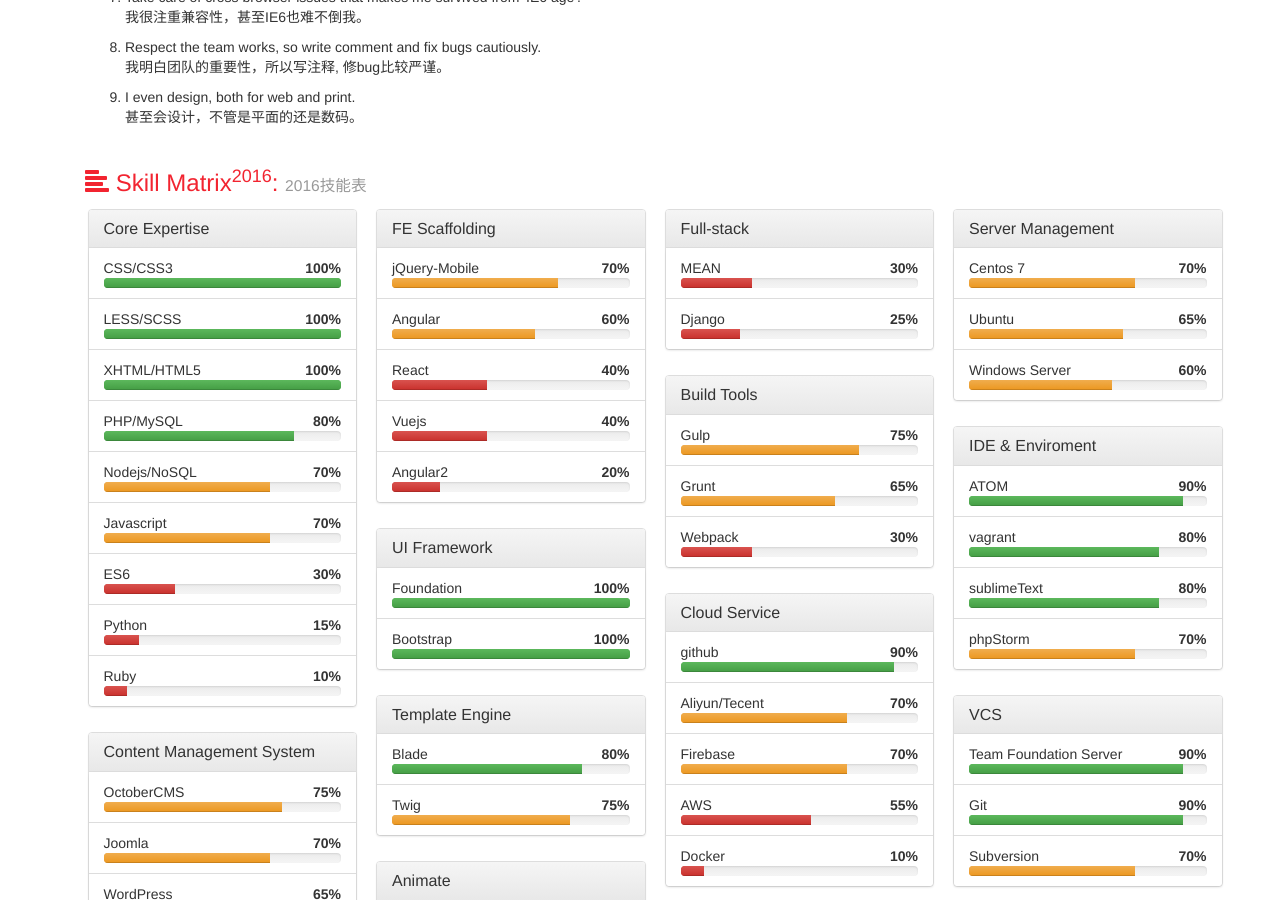
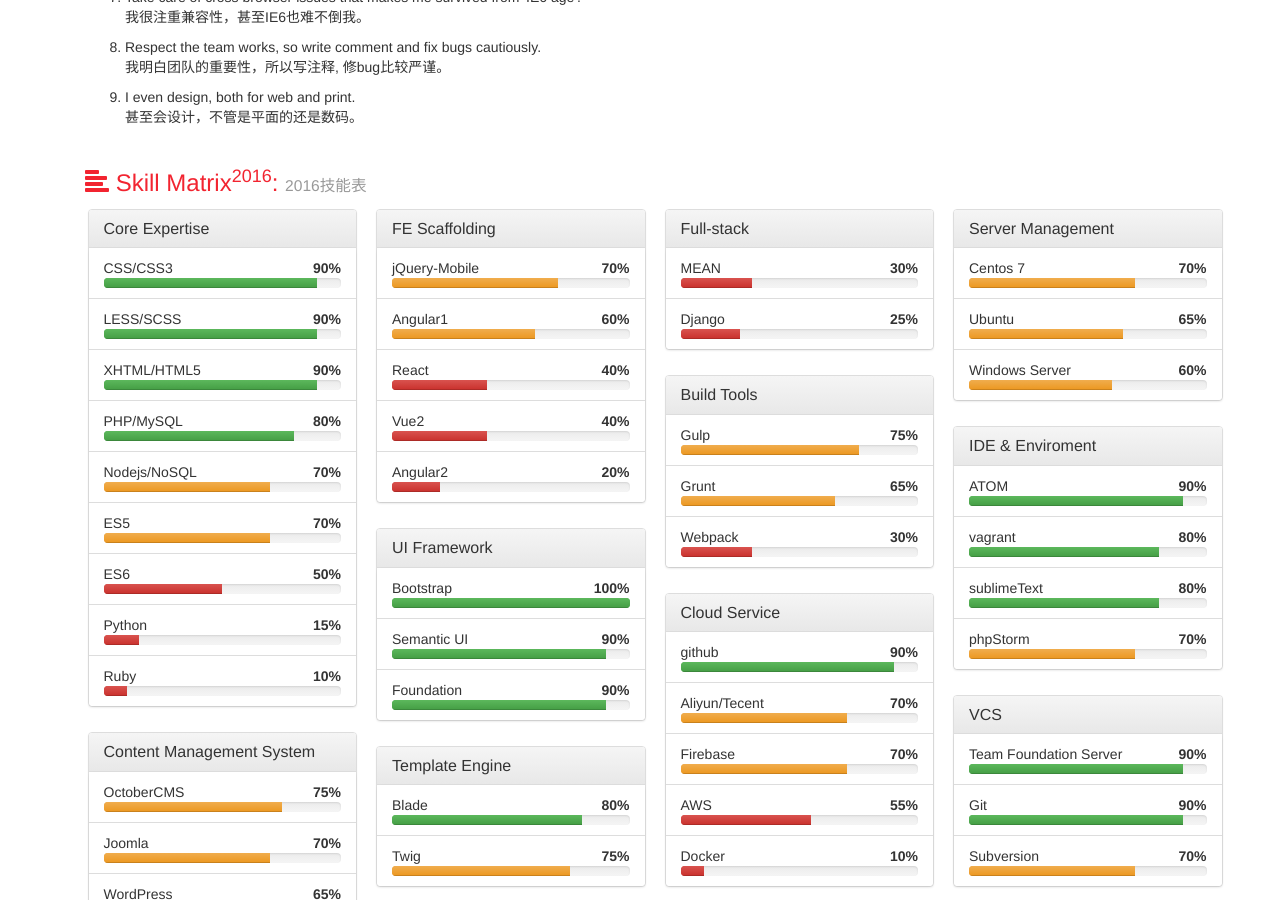
Before and after one commit to iamike/iamike.github.io, a Jekyll site: the page built from cv.html, in a window 1280 px wide and 900 px high, scrolled down 783 px. Built offline with Jekyll 4.4.1, drawn with Linux system fonts in a browser that asks for light colours; comment, search, counter and statistics services are not loaded.

Commit message:
Update skills.json

```diff
--- a/_data/skills.json
+++ b/_data/skills.json
@@ -3,19 +3,19 @@
             "name": "Core Expertise",
             "detail": [{
                 "name": "XHTML/HTML5",
-                "score": 100
+                "score": 90
             }, {
                 "name": "LESS/SCSS",
-                "score": 100
+                "score": 90
             }, {
                 "name": "CSS/CSS3",
-                "score": 100
+                "score": 90
             }, {
-                "name": "Javascript",
+                "name": "ES5",
                 "score": 70
             }, {
                 "name": "ES6",
-                "score": 30
+                "score": 50
             }, {
                 "name": "PHP/MySQL",
                 "score": 80
@@ -56,10 +56,10 @@
         }, {
             "name": "FE Scaffolding",
             "detail": [{
-                "name": "Vuejs",
+                "name": "Vue2",
                 "score": 40
             }, {
-                "name": "Angular",
+                "name": "Angular1",
                 "score": 60
             }, {
                 "name": "Angular2",
@@ -78,7 +78,10 @@
                 "score": 100
             }, {
                 "name": "Foundation",
-                "score": 100
+                "score": 90
+            },{
+            "name": "Semantic UI",
+                "score": 90
             }]
         }, {
             "name": "Template Engine",
```
